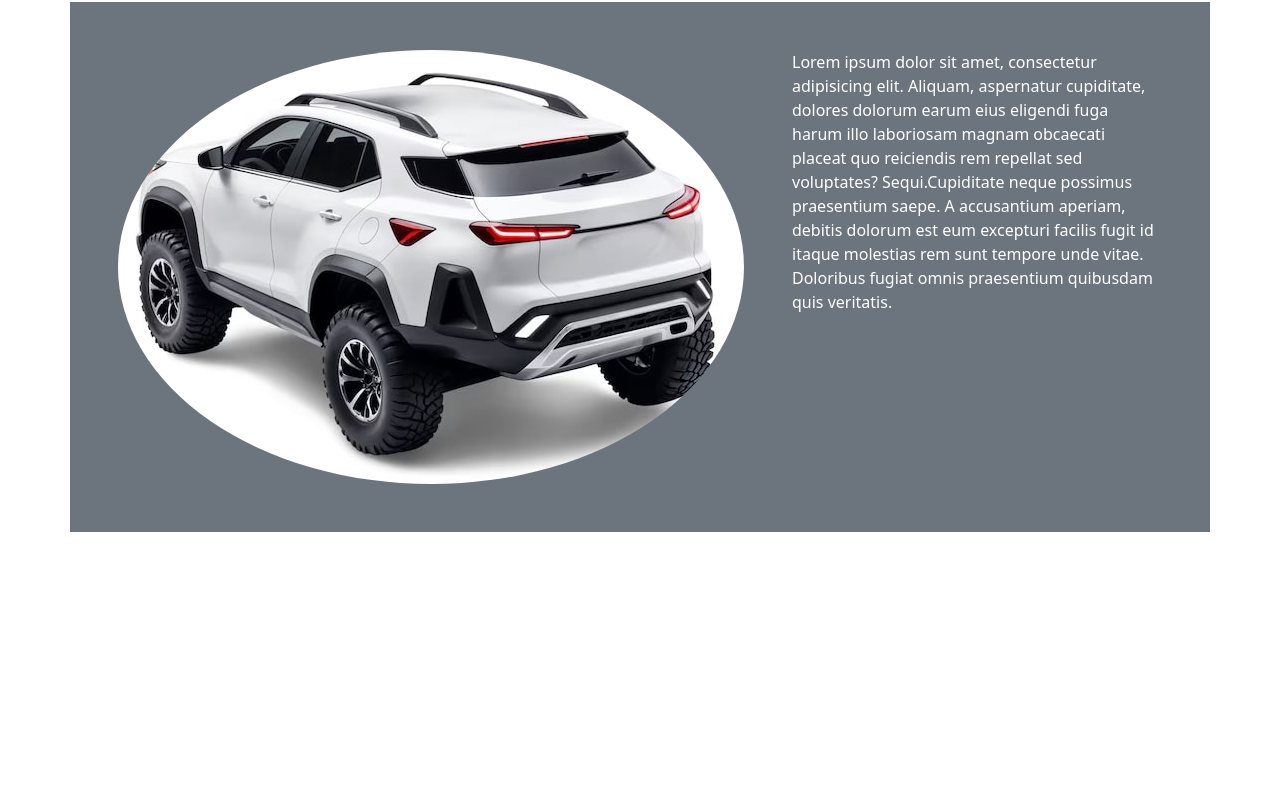
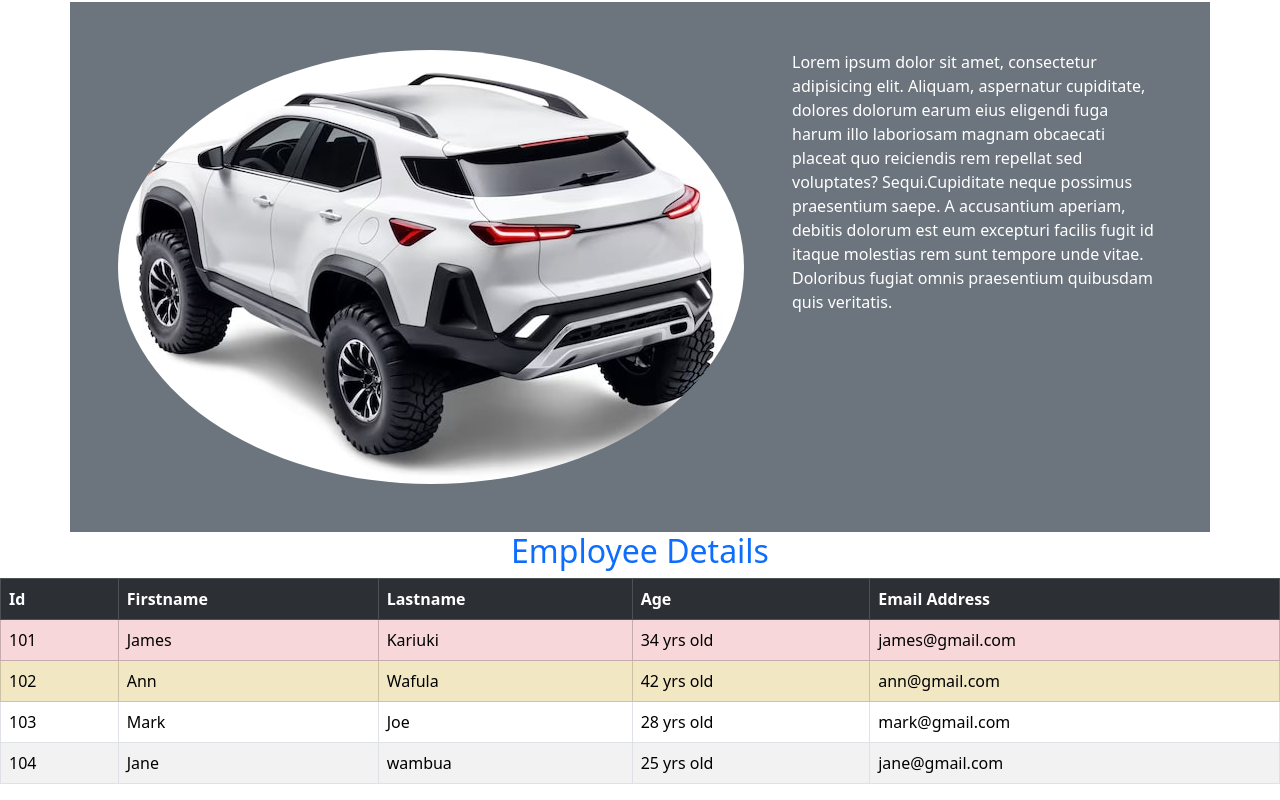
Before and after one commit to Hope-Kerubo/TravelApy, a plain HTML site: page main.html in a window 1280 px wide. Shown: the part 884-1684 px from the top of the page. Before the commit the page ends 1416 px from the top, so only its background shows below. Drawn offline with Linux system fonts and the light colour scheme.

Commit message:
new commit

```diff
--- a/main.html
+++ b/main.html
@@ -42,6 +42,49 @@
 
 </div>
 
+<div>
+   <h2 class="text-center text-primary">Employee Details</h2>
+
+    <table class="table table-bordered table-hover table-striped">
+        <tr class="table-dark">
+            <th>Id</th>
+            <th>Firstname</th>
+            <th>Lastname</th>
+            <th>Age</th>
+            <th>Email Address</th>
+        </tr>
+        <tr class="table-danger">
+            <td>101</td>
+            <td>James</td>
+            <td>Kariuki</td>
+            <td>34 yrs old</td>
+            <td>james@gmail.com</td>
+        </tr>
+        <tr class="table-warning">
+            <td>102</td>
+            <td>Ann</td>
+            <td>Wafula</td>
+            <td>42 yrs old</td>
+            <td>ann@gmail.com</td>
+        </tr>
+        <tr>
+            <td>103</td>
+            <td>Mark</td>
+            <td>Joe</td>
+            <td>28 yrs old</td>
+            <td>mark@gmail.com</td>
+        </tr>
+        <tr>
+            <td>104</td>
+            <td>Jane</td>
+            <td>wambua</td>
+            <td>25 yrs old</td>
+            <td>jane@gmail.com</td>
+        </tr>
+
+
+    </table>
+</div>
 
 </body>
 </html>
```
Also changed, not shown: landingpage.html (added, +24 -0 lines), registrationpage.html (renamed from registration page.html).
